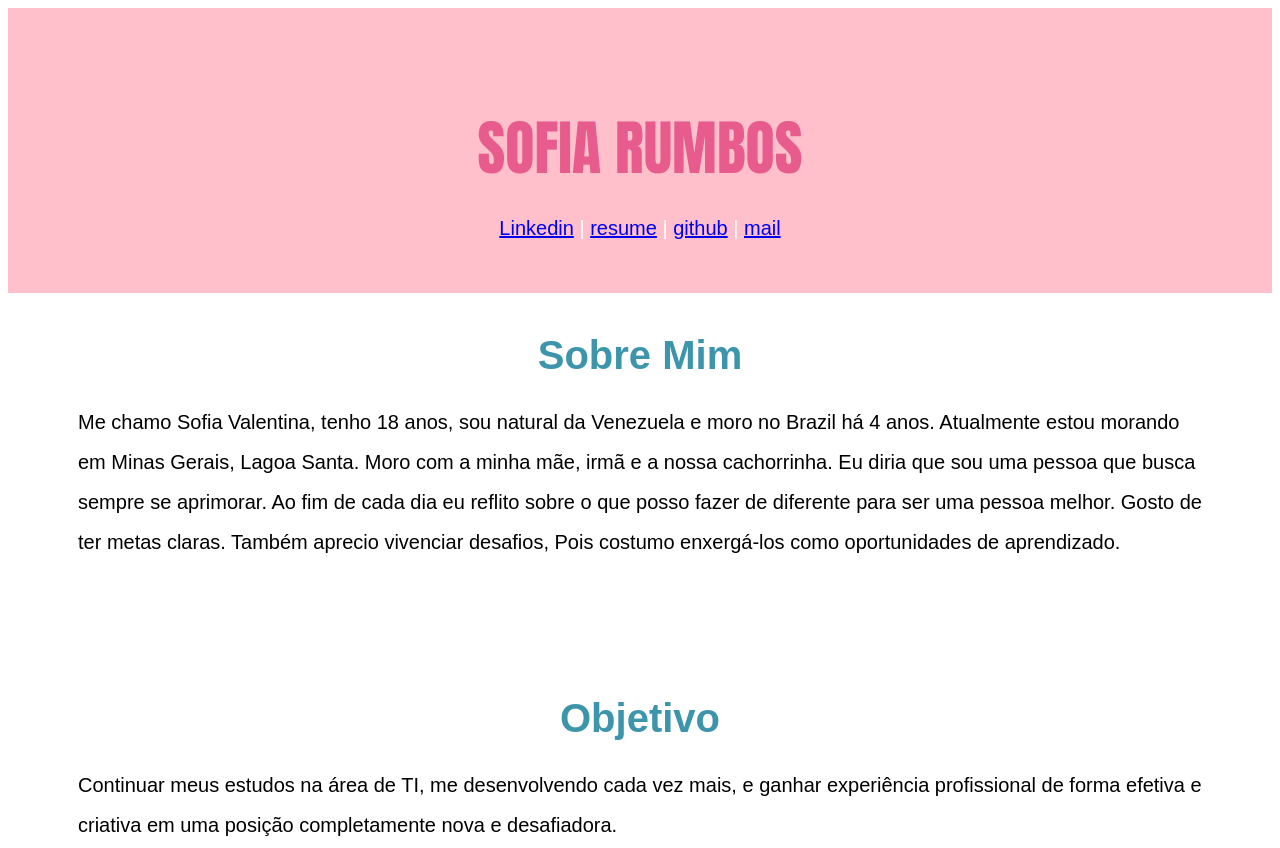
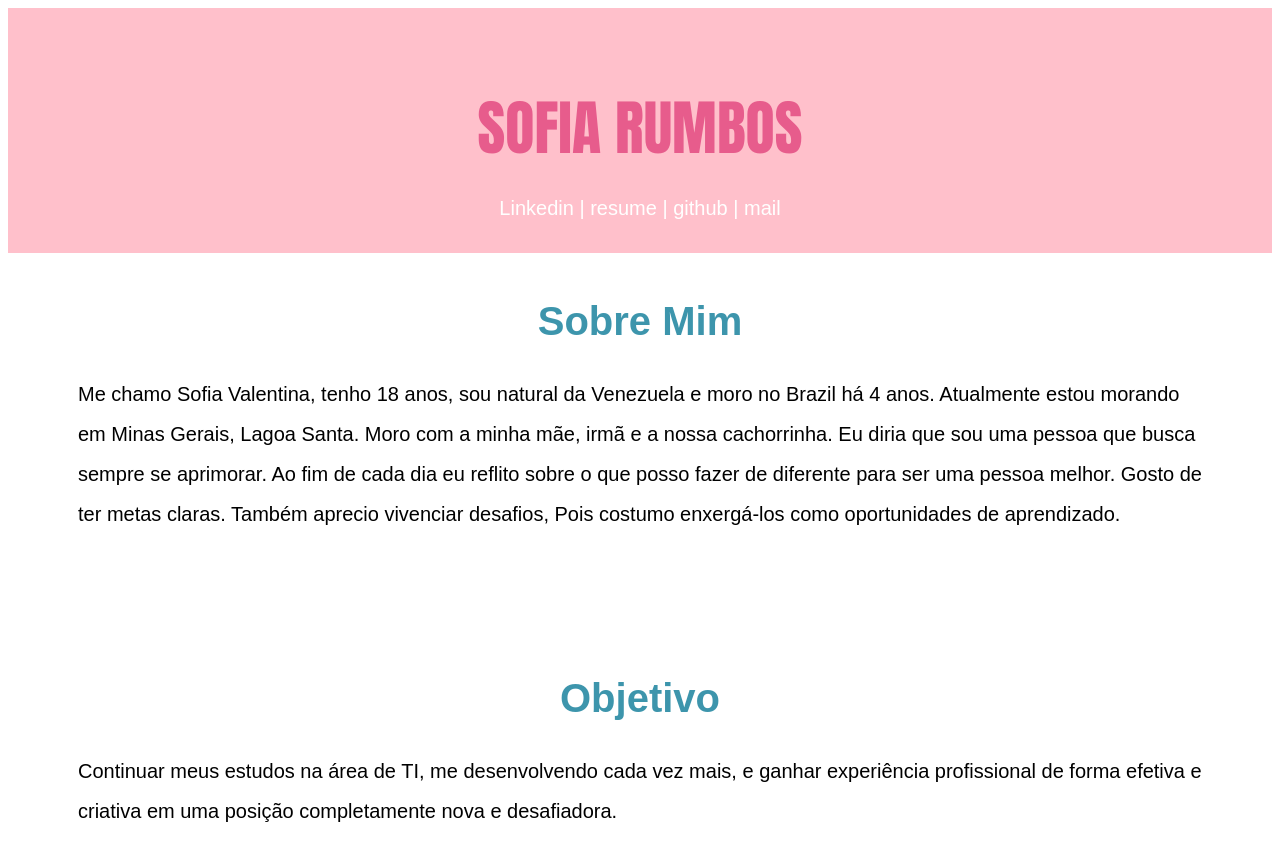
Before and after one commit to Sofia-Valentina/Portfolio-SofiaValentina, a website: page Html/index.html in a window 1280 px wide. Shown: the top 848 px of the page. Drawn offline with Linux system fonts and the light colour scheme; no server answers.

Commit message:
melhoras no css

```diff
--- a/Css/Cards.css
+++ b/Css/Cards.css
@@ -1,6 +1,7 @@
 .card_1,
 .card_2,
 .card_3 {
+  justify-content: space-around;
   display: inline-block;
   height: 300px;
   width: 225px;
--- a/Css/Formulario.css
+++ b/Css/Formulario.css
@@ -1,4 +1,5 @@
 .box {
+
     color: white ;
     left: 40%;
      background-color:rgba(12, 123, 151, 0.8);
--- /dev/null
+++ b/Css/Header.css
@@ -0,0 +1,58 @@
+#Header{
+    background-color: pink;
+    padding-bottom: 25px;
+    padding-top: 40px;
+   }
+
+   .Header_container{
+    text-align: center;
+   }
+   .nome{
+    font-family: Impact, Haettenschweiler, 'Arial Narrow Bold', sans-serif;
+    color:  rgb(231, 92, 140);
+    font-size: 3em;
+    margin-top: -20px;
+    display: block;
+    margin-block-start: 1em;
+    margin-block-end: 1em;
+    margin-inline-start: 0px;
+    margin-inline-end: 0px;
+   }
+   .links {
+    -webkit-tap-highlight-color: transparent;
+    font-family: Arial, Helvetica, sans-serif;
+    color: #ffffff;
+    text-decoration: none;
+    margin-top: -60px;
+    background-color: transparent;
+   }
+   #intro{
+    background-color: pink;
+    padding-bottom: 25px;
+    padding-top: 40px;
+   }
+
+   .container{
+    text-align: center;
+   }
+   .nome{
+    font-family: Impact, Haettenschweiler, 'Arial Narrow Bold', sans-serif;
+    color:  rgb(231, 92, 140);
+    font-size: 3em;
+    margin-top: -20px;
+    display: block;
+    margin-block-start: 1em;
+    margin-block-end: 1em;
+    margin-inline-start: 0px;
+    margin-inline-end: 0px;
+   }
+   .links {
+    text-decoration: none;
+    margin-top: -60px;
+   }
+
+   .links a {
+    text-decoration: none;
+    font-family: Arial, Helvetica, sans-serif;
+    color: #ffffff;
+   }
--- a/Css/style.css
+++ b/Css/style.css
@@ -4,34 +4,6 @@
     letter-spacing: 1,5px;
     line-height: 40px;
   }
- #intro{
-  background-color: pink;
-  padding-bottom: 25px;
-  padding-top: 40px;
- }
-
- .container{
-  text-align: center;
- }
- .nome{
-  font-family: Impact, Haettenschweiler, 'Arial Narrow Bold', sans-serif;
-  color:  rgb(231, 92, 140);
-  font-size: 3em;
-  margin-top: -20px;
-  display: block;
-  margin-block-start: 1em;
-  margin-block-end: 1em;
-  margin-inline-start: 0px;
-  margin-inline-end: 0px;
- }
- .links {
-  -webkit-tap-highlight-color: transparent;
-  font-family: Arial, Helvetica, sans-serif;
-  color: #ffffff;
-  text-decoration: none;
-  margin-top: -60px;
-  background-color: transparent;
- }
 
 .sobremim{
 padding: 70px;
@@ -65,3 +37,8 @@ background-color:beig;
   background-color: pink;
   padding-bottom: 25px;
 }
+
+.page-footer img {
+  display: block;
+    width: 100%;
+}
--- a/Html/index.html
+++ b/Html/index.html
@@ -9,13 +9,14 @@
   <link rel="stylesheet" type="text/css" href="/Css/style.css" />
   <link rel="stylesheet" type="text/css" href="/Css/Formulario.css" />
   <link rel="stylesheet" type="text/css" href="/Css/Api.css" />
+  <link rel="stylesheet" type="text/css" href="/Css/Header.css" />
 </head>
 
 <body>
   <!-- intro -->
   <section>
-    <div id="intro">
-      <div class="container">
+    <div id="Header">
+      <div class="Header_container">
         <p class="nome">SOFIA RUMBOS</p>
         <br>
         <div class="links">
@@ -32,6 +33,7 @@
   </section>
   <!-- intro/ -->
   <!-- apresentação -->
+  <section class="Main">
   <div class="sobremim" id="sobremim">
     <h1 class="sobremim-título">Sobre Mim</h1>
     <p class="textarea"> Me chamo Sofia Valentina, tenho 18 anos, sou natural da Venezuela e moro no Brazil há 4 anos.
@@ -57,7 +59,7 @@
     <div class="card_3">Em breve</div>
   </div>
   <br><br>
-
+</section>
   <!-- formulário -->
   <div class="box">
     <form id="form" >
@@ -106,6 +108,7 @@
 <br>
   <!-- rodapé -->
 <footer class="page-footer">
+  <img src="../img/footer-white-mask.png"/>
 <div class="container">
       <p>dev/ui ux: Sofia-Valentina</p>
 </div>
--- /dev/null
+++ b/package.json
@@ -0,0 +1,5 @@
+{
+  "dependencies": {
+    "octokit": "^2.0.7"
+  }
+}
```
Also changed, not shown: Html/Api.html (added, +13 -0 lines), JS/script.js (added, +11 -0 lines), img/footer-white-mask.png (added), img/foto de perfil.jpg (added), img/winter lights.jpg (added), img/winter lights2.jpg (added), 1 other file.
